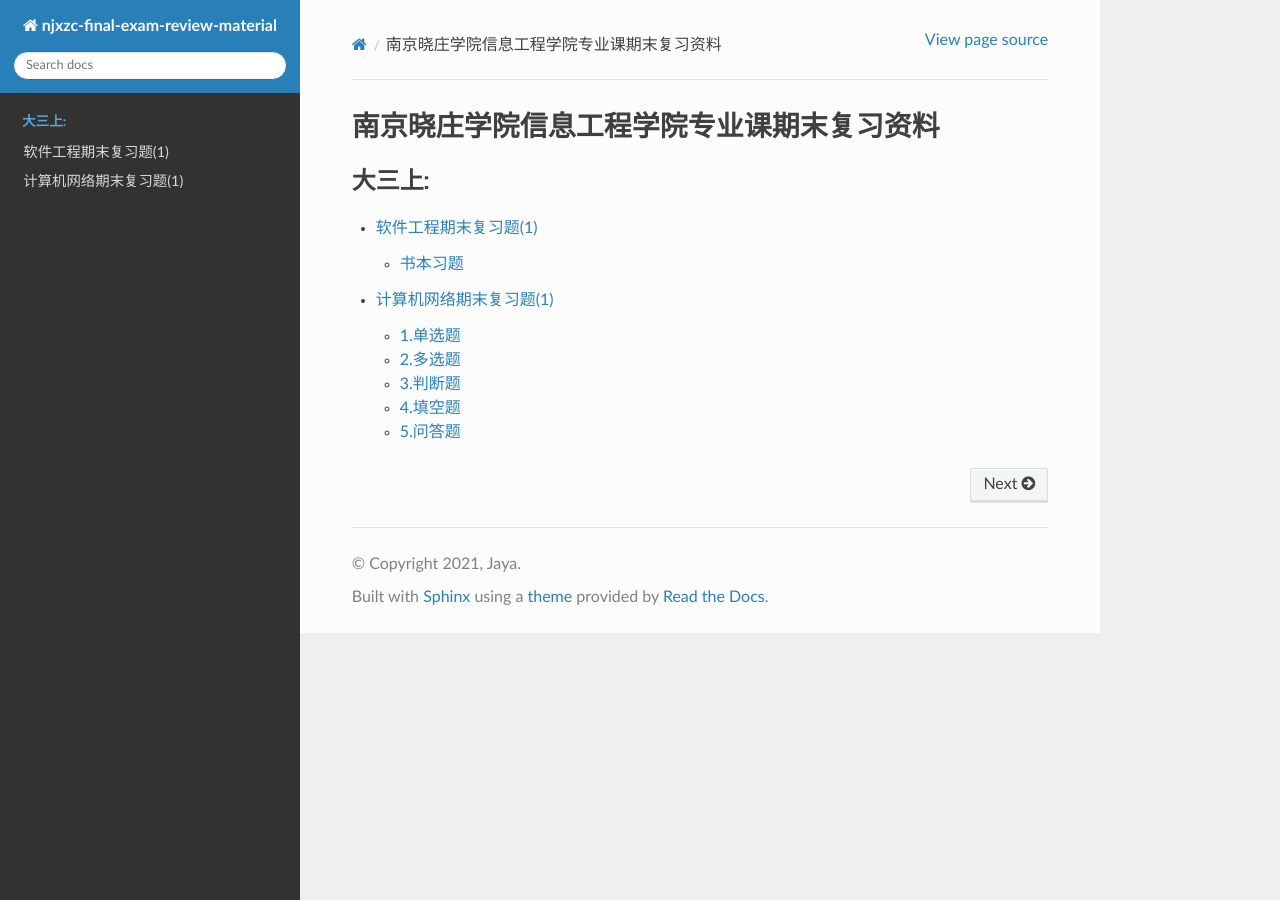
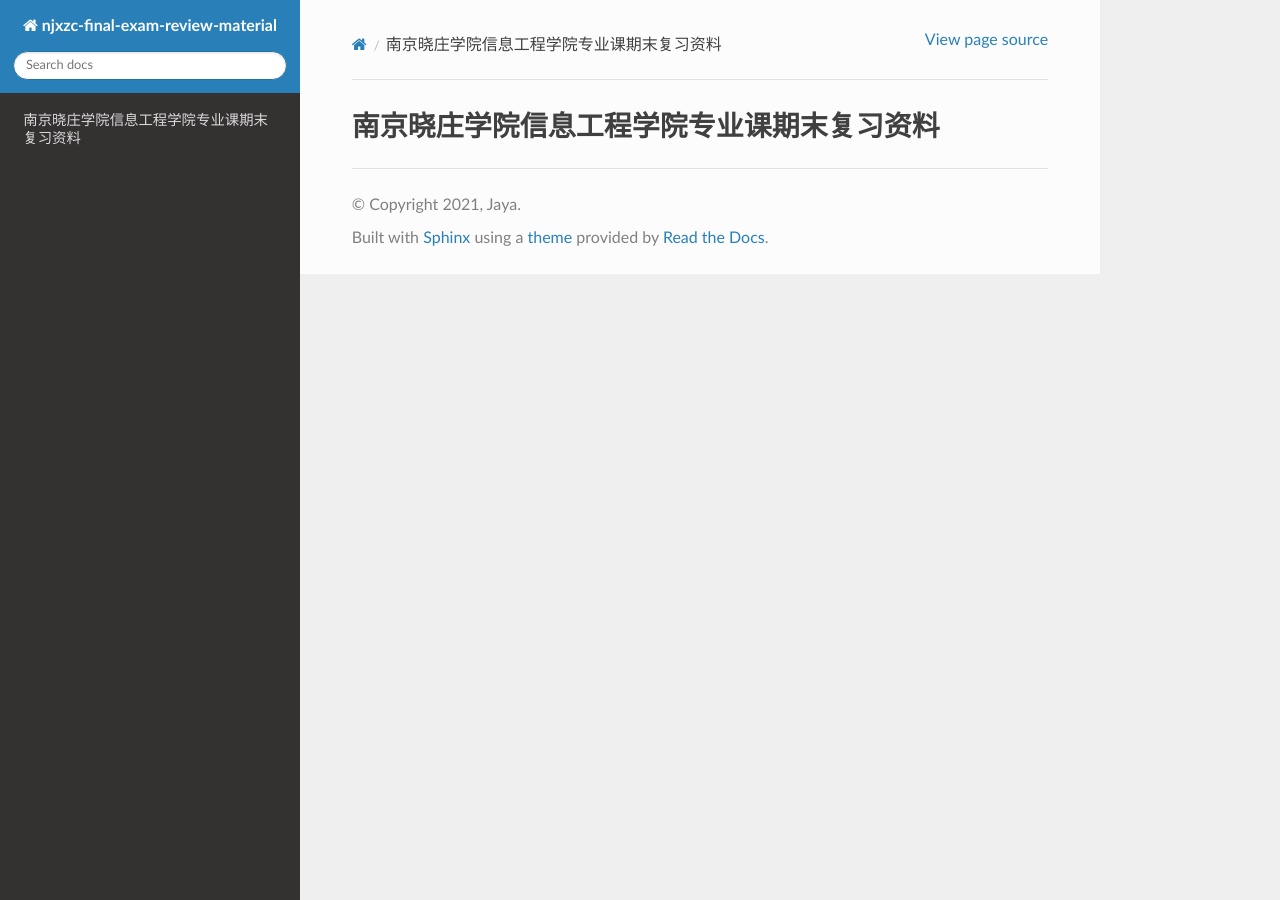
Before and after one commit to gitter-badger/njxzc-final-exam-review-material, a Sphinx documentation site: the page built from source/index.rst, in a window 1280 px wide. Built offline with Sphinx 7.4.7 and the Read the Docs theme 2.0.0, drawn with Linux system fonts in a browser that asks for light colours; part of the change alters nothing that is shown.

```diff
--- a/source/cn/cn-review-exercise01.rst
+++ /dev/null
@@ -1,355 +0,0 @@
-计算机网络期末复习题(1)
-=======================
-
-注：没有的解析的题目，自己可以自行百度搜索，或者看书理解。
-
-.. _1单选题:
-
-1.单选题
---------
-
-.. figure:: https://gitee.com/gujiakai/pic-go-typora02/raw/master/img/202112270737287.png
-   :alt:
-
-| 参考解答：C
-| 解析：
-| 子网掩码为255.255.255.224——>IP地址是32位的二进制代码，网络号部分占27位，主机号部分占5位。
-| 又∵主机号全0代表这个网络段本身，称之为"网络地址"。
-| ∴只需将IP地址为218.22.50.40的主机号部分置为0，即得到该主机驻留子网的网络地址。
-| 218.22.50.00101000，将该IP地址的最后5位全置0，得：
-| 218.22.50.00100000，转换成十进制为218.22.50.32。
-| 故选择C选项
-
-.. figure:: https://gitee.com/gujiakai/pic-go-typora02/raw/master/img/202112270747188.png
-   :alt:
-
-| 参考解答：D
-| 备注：
-| 划分子网是把IP地址的主机号host-id进行再划分，而不改变IP地址的网络号net-id(对于分类的IP地址而言)；
-| 对于无分类编址的IP地址而言,划分子网是把IP地址的主机号host-id进行再划分，即增加IP地址的网络前缀。
-| 划分出来的子网使用相同的掩码。
-| 解析：
-| C类网络——>32位的IP地址中，网络号部分占24位，主机号部分占8位。
-| 因为每借一位主机号，则可多出2(2^1)个子网。
-| 故要想切割成5个子网，则需借3位主机号(2\ :sup:`3=8>5;2`\ 2=4<5)。
-| 故网络号部分占27(24+3)位。
-| 即子网掩码为11111111.11111111.11111111.11100000，
-| 转换成十进制为255.255.255.224。
-| 故选择D选项
-
-.. figure:: https://gitee.com/gujiakai/pic-go-typora02/raw/master/img/202112270756438.png
-   :alt:
-
-| 参考解答：C
-| 解析：
-| 常识性问题：HTTP协议
-
-.. figure:: https://gitee.com/gujiakai/pic-go-typora02/raw/master/img/202112270758375.png
-   :alt:
-
-| 参考解答：D
-| 解析：(书本P275)
-| 端口不是默认的80端口，则不可省略；访问网站一般都是访问的是index.html，这部分可省略。
-
-.. figure:: https://gitee.com/gujiakai/pic-go-typora02/raw/master/img/202112270801473.png
-   :alt:
-
-| 参考解答：A
-| 解析：
-| 转发数据包时，网络层使用的主要信息依据是转发表，即IP路由表。
-
-.. figure:: https://gitee.com/gujiakai/pic-go-typora02/raw/master/img/202112270805915.png
-   :alt:
-
-| 参考解答：B
-| 解析：
-| 该计算机网络系统是属于局域网(LAN，Local Area Network)，
-| 故选择B选项
-| A选项PAN(Personal Area Network)，代表个人区域网
-| C选项MAN(Metropolitan Area Network)，代表城域网
-| D选项WAN(Wide Area Network)，代表广域网
-
-.. figure:: https://gitee.com/gujiakai/pic-go-typora02/raw/master/img/202112270809997.png
-   :alt:
-
-| 参考解答：C
-| 解析：(书本P307)
-| SNMP(Simple Network Management Protocol)：简单网络管理协议
-| A选项用于邮件发送；
-| B选项用于文件传输；
-| D选项用于浏览器和Web服务器之间传送万维网文档。
-
-.. figure:: https://gitee.com/gujiakai/pic-go-typora02/raw/master/img/202112270816499.png
-   :alt:
-
-| 参考解答：C
-| 解析：
-| A选项比特流是物理层的协议数据单元(Protocol Data Unit)；
-| D选项分组是网路层的PDU。
-
-.. figure:: https://gitee.com/gujiakai/pic-go-typora02/raw/master/img/202112270818494.png
-   :alt:
-
-| 参考解答：C
-| 解析：(书本P124表4-2)
-| IP地址的每个字段的十进制范围为0~255，A选项的第三个字段为809，故不合法；
-| B选项属于C类IP地址，其主机号部分全为1，则代表广播地址，故不合法；
-| D选项，属于A类IP地址，其网络号部分全为0，一般不指派，故不合法。
-
-.. figure:: https://gitee.com/gujiakai/pic-go-typora02/raw/master/img/202112270826506.png
-   :alt:
-
-| 参考解答：B
-| 解析：
-| 通过路由器或者三层交换机才能通信，表明两个主机属于不同的网络。
-| 子网掩码为255.255.192.0，表明32位的IP地址，网络号部分占18位，主机号部分占14位。
-| 主机IP地址为129.23.144.16，将IP地址的后两个字段转换成二进制为129.23.10010000.00010000，
-| 故该主机所处的网络的网络地址为129.23.10000000.00000000【主机号部分置为0，代表这个网络段本身】
-| 转换成十进制为129.23.128.0。该网段的主机IP地址范围为129.23.128.1~129.23.255.254【去掉主机
-| 号全为0和全为1的部分】
-| 可以发现A、C、D选项均属于该网络，只有B选项属于其他网络，故选择B选项。
-
-.. figure:: https://gitee.com/gujiakai/pic-go-typora02/raw/master/img/202112270859389.png
-   :alt:
-
-| 参考解答：C
-| 解析：(书本P133)
-
-.. figure:: https://gitee.com/gujiakai/pic-go-typora02/raw/master/img/202112270903824.png
-   :alt:
-
-| 参考解答：D
-| 解析：(书本P157-167)
-| OSPF和RIP都属于动态路由，故A选项错误；
-| OSPF属于链路状态型路由协议，RIP属于距离向量型路由协议；
-| D选项是对的，C选项前后颠倒了。
-
-.. figure:: https://gitee.com/gujiakai/pic-go-typora02/raw/master/img/202112270909100.png
-   :alt:
-
-| 参考解答：A
-| 解析：(书本P263)
-| com(通用顶级域名)
-| net(网络服务机构)
-| org(非营利性租住)
-| gov(政府部门)
-
-.. figure:: https://gitee.com/gujiakai/pic-go-typora02/raw/master/img/202112270913985.png
-   :alt:
-
-| 参考解答：D
-| 解析：(书本P296 6-1)
-| TCP/IP体系的电子邮件系统规定电子邮件地址(E-mail address)的格式如下：
-| 用户名@邮件服务器的域名
-
-.. figure:: https://gitee.com/gujiakai/pic-go-typora02/raw/master/img/202112270915633.png
-   :alt:
-
-| 参考解答：B
-| 解析：(书本P215表5-2)
-
-.. figure:: https://gitee.com/gujiakai/pic-go-typora02/raw/master/img/202112270916171.png
-   :alt:
-
-| 参考解答：D
-| 解析：(书本P158)
-| 内部网关协议IGP(Interior Gateway
-  Protocol)，即在一个自治系统内部使用的路由选择协议，
-| 而这与在互联网中的其他自治系统选用什么路由选择协议无关。
-
-.. figure:: https://gitee.com/gujiakai/pic-go-typora02/raw/master/img/202112270918642.png
-   :alt:
-
-| 参考解答：B
-| 解析：(见下图)
-
-.. figure:: https://gitee.com/gujiakai/pic-go-typora02/raw/master/img/202112271001050.png
-   :alt:
-
-.. figure:: https://gitee.com/gujiakai/pic-go-typora02/raw/master/img/202112271003268.png
-   :alt:
-
-| 参考解答：D
-| 解析：
-| IP地址为184.231.138.239，其属于B类IP地址。
-| 网络号部分占16位，主机号部分占16位。
-| 因主机地址部分的前10位用于子网，则主机号部分只剩下6位。
-| 故子网掩码为11111111.11111111.11111111.11000000，
-| 转换成十进制为255.255.255.192
-
-.. figure:: https://gitee.com/gujiakai/pic-go-typora02/raw/master/img/202112271014036.png
-   :alt:
-
-| 参考解答：A
-| 解析：(书本P95/见下图)
-
-.. figure:: https://gitee.com/gujiakai/pic-go-typora02/raw/master/img/202112271014195.png
-   :alt:
-
-.. figure:: https://gitee.com/gujiakai/pic-go-typora02/raw/master/img/202112271017215.png
-   :alt:
-
-| 参考解答：A
-| 解析：(见下图)
-
-.. figure:: https://gitee.com/gujiakai/pic-go-typora02/raw/master/img/202112271021227.png
-   :alt:
-
-.. _2多选题:
-
-2.多选题
---------
-
-.. figure:: https://gitee.com/gujiakai/pic-go-typora02/raw/master/img/202112271022636.png
-   :alt:
-
-| \**参考解答：A、C、D
-| 解析：
-| Web服务器是提供WWW服务的，不需要具有创建和编辑Web页面的功能。
-| 服务器和Web服务器不是一个东西。
-| 在云厂商处购买的服务器叫做云服务器，你可以给其安装Linux系统镜像或者是Windows
-  Server等镜像；
-| 而Web服务器是Tomcat、Nginx这类，具体的可以看下图解析。
-| Web服务器一般只需对其进行配置，如nginx，你需要配置网站根目录位置等，
-| 我从来没有用Web服务器，如nginx创建或编辑过一个html文件，因此B选项错误。
-
-.. figure:: https://gitee.com/gujiakai/pic-go-typora02/raw/master/img/202112271334674.png
-   :alt:
-
-.. figure:: https://gitee.com/gujiakai/pic-go-typora02/raw/master/img/202112271101068.png
-   :alt:
-
-| 参考解答：A、B、C
-| 解析：(书本P44)
-
-.. figure:: https://gitee.com/gujiakai/pic-go-typora02/raw/master/img/202112271104485.png
-   :alt:
-
-参考解答：A、B、C、D
-
-.. figure:: https://gitee.com/gujiakai/pic-go-typora02/raw/master/img/202112271106640.png
-   :alt:
-
-| \**参考解答：C、D
-| 解析：
-| 流量控制，是为了让发送方的发送速率不要太快，让接收方来得及接收，故A选项错误；
-| 分段和重组，是为了解决数据包过长的情况，故B选项错误
-
-.. _3判断题:
-
-3.判断题
---------
-
-.. figure:: https://gitee.com/gujiakai/pic-go-typora02/raw/master/img/202112271119269.png
-   :alt:
-
-| \**参考解答：错误
-| 解析：
-| 不是数据报的MAC地址表，是三层交换机的MAC地址表。
-
-.. figure:: https://gitee.com/gujiakai/pic-go-typora02/raw/master/img/202112271119720.png
-   :alt:
-
-| 参考解答：正确
-| 解析：(书本P143)
-
-.. _4填空题:
-
-4.填空题
---------
-
-.. figure:: https://gitee.com/gujiakai/pic-go-typora02/raw/master/img/202112271304112.png
-   :alt:
-
-| 参考解答：广域网、城域网、局域网
-| 解析：(书本P19)
-
-.. figure:: https://gitee.com/gujiakai/pic-go-typora02/raw/master/img/202112271304505.png
-   :alt:
-
-参考解答：通信、资源
-
-.. figure:: https://gitee.com/gujiakai/pic-go-typora02/raw/master/img/202112271328427.png
-   :alt:
-
-| 参考解答：调幅、调频、调相
-| 解析：(书本P45)
-
-.. figure:: https://gitee.com/gujiakai/pic-go-typora02/raw/master/img/202112271306745.png
-   :alt:
-
-参考解答：IP地址
-
-.. _5问答题:
-
-5.问答题
---------
-
-.. figure:: https://gitee.com/gujiakai/pic-go-typora02/raw/master/img/202112271318940.png
-   :alt:
-
-| 参考解答：
-| 解析：
-| IP数据报长度=IP首部+IP数据报数据部分
-| 故IP数据报数据部分=4000-20=3980字节
-| MTU(Maximum Transfer
-  Unit)：最大传送单元。当一个IP数据报封装成链路层的帧时，此数据报的总长度(即首部加上数据部分)一定不能超过下面的数据链路层所规定的MTU值。
-| 最常用的以太网就规定其MTU值是1500字节。即每一个分片的总长度(IP首部固定的20字节+每一个分片IP数据报的数据部分，当然这边约定IP数据报首部的可选字段长度为0)要<=1500，所以每一个分片IP数据报的数据部分<=1480。分片肯定是分得越少越好，因此每一个分片的IP数据报的数据部分取最大值1480。
-| IP数据报总长度/每一个分片的IP数据报的数据部分的最大值=3980÷1480=2...1020
-| ∴IP数据报数据部分分片数==2+1=3
-| 各数据报分片的数据字段长度为1480、1480、1020
-| 片偏移字段的取值分别为
-| 1480\ *(1-1)/8=0
-  1480*\ (2-1)/8=185
-| 1480*(3-1)/8=370
-
-| MF(More
-  Fragment)，MF=1表示后面还有切片的数据报。MF=0表示这已是若干数据报报片中的最后一个。
-| 故MF标志分别为1、1、0
-
-.. figure:: https://gitee.com/gujiakai/pic-go-typora02/raw/master/img/202112271318888.png
-   :alt:
-
-| 参考解答：
-| 解析：
-| 采用CRC的多项式是P(X)=X^4+X+1——>由多项式表示CRC方法得除数p=10011
-| 除数n+1=5，得n=4.所以原始数据加4位0，为11010110110000。
-| 11010110110000÷10011，余数为1110，即校验序列FCS的值为1110
-
-.. figure:: https://gitee.com/gujiakai/pic-go-typora02/raw/master/img/202112271320452.png
-   :alt:
-
-还有一列是主机范围(3)(6)(9)
-
-| 参考解答：
-| (1)28.85.245.0
-| (2)28.85.245.255
-| (3)28.85.245.1~8.85.245.254
-| (4)153.50.6.0
-| (5)153.50.6.127
-| (6)153.50.6.1~153.50.6.126
-| (7)200.12.45.96
-| (8)200.12.45.127
-| (9)200.12.45.97~200.12.45.126
-| 解析：
-| 这边所说的子网地址，表示的是该IP地址所处网络的网络地址。
-| 因此子网地址的求解，均可以套用公式：网络地址=IP地址与子网掩码相与
-| 28.85.245.00001000 and 255.255.255.0 得 28.85.245.0
-| 153.50.6.00011010 and 255.255.255.10000000 得 153.50.6.0
-| 200.12.45.01111011 and 255.255.255.11100000 得 200.12.45.01100000
-| 转换成十进制为200.12.45.96
-
-主机部分全为1，代表该网络的广播地址。
-
-主机范围，即去掉主机部分全为0和全为1的IP地址。
-
-.. figure:: https://gitee.com/gujiakai/pic-go-typora02/raw/master/img/202112271321218.png
-   :alt:
-
-| 参考解答：
-| (1)会话层
-| (2)网络层
-| (3)数据链路层
-| (4)运输层
-| (5)IP
-| 解析：(书本P31)
--- a/source/index.rst
+++ b/source/index.rst
@@ -9,6 +9,3 @@
 .. toctree::
    :maxdepth: 2
    :caption: 大三上:
-
-   se/se-review-exercise01
-   cn/cn-review-exercise01
--- a/source/se/se-review-exercise01.rst
+++ /dev/null
@@ -1,109 +0,0 @@
-软件工程期末复习题(1)
-=====================
-
-书本习题
---------
-
-| 书本P53题4、题5
-| 详情，见\ `软件工程：第 3 周课堂笔记
-  01 <https://hexo.gujiakai.top/2021/09/se-notes/se-week03-01/#%E8%AF%BE%E5%90%8E%E8%A1%A5%E5%85%85>`__
-
-| 书本P73题3、题6
-| 详情，见\ `软件工程：第 5 周课堂笔记
-  01 <https://hexo.gujiakai.top/2021/10/se-notes/se-week05-01/#%E8%A1%A5%E5%85%851>`__
-
-书本P114题4第1小问
-
-美国某大学有200名教师，校方与教师工会刚刚签订一项协议。按照协议，所有年工资超过\ :math:`26000(含`\ 26000)的教师工资将保持不变，年工资少于26000的教师将增加工资，所增加工资数额按下述方法计算：给每位教师所赡养的人(包括教师本人)每年补助\ :math:`100，此外，教师有一年工龄每年再多补助￥50，但是，增加后的年工资总额不能多于`\ 26000。
-
-| 教师工资档案存储在行政办公室的光盘上，档案中有目前的年工资、赡养的人数、雇佣日期等信息。需要写一个程序计算并印出每名教师的原工资和调整后的新工资。
-| 要求：
-| (1)画出此系统的数据流图
-
-| 知识储备：
-| a.数据流图的基本要点是描绘"做什么"，而不考虑"怎样做"。
-| b.数据流图中有4种基本符号：
-| 正方形(或立方体)表示数据的源点或终点；
-| 圆角矩形(或圆形)代表变换数据的处理；
-| 开口矩形(或两条平行横线)代表数据存储；
-| 箭头表示数据流，即特定数据的流动方向。
-| c.数据存储和数据流都是数据，仅仅所处的状态不同。数据存储
-| 是处于静止状态的数据，数据流是处于运动中的的数据。
-
-| 数据流图的绘制流程：
-| 1)找出源点和终点、数据存储、数据流、数据处理
-| 2)按数据流图的基本符号，对其进行绘制
-
-0层数据流图到底是不是顶层数据流图？
-
-答：有一个方法，没说-1层，0层就是顶层。
-
-| （1）
-| a.顶层数据流图
-| 源点：行政楼办公室的光盘
-| 终点：行政楼办公室的光盘
-| 处理：工资调整系统
-| 输入：目前的教师工资档案
-| 输出：调整后的教师工资档案
-
-.. figure:: https://gitee.com/gujiakai/pic-go-typora02/raw/master/img/202112281322333.png
-   :alt:
-
-| b.功能型数据流图
-| 没有标准答案，只要你画出的功能型数据流图规范有理即可。
-
-.. figure:: https://gitee.com/gujiakai/pic-go-typora02/raw/master/img/202112282012101.png
-   :alt:
-
-书本P141题3
-
-画出下列伪代码程序的流程图和盒图
-
-.. figure:: https://gitee.com/gujiakai/pic-go-typora02/raw/master/img/202112281037735.png
-   :alt:
-
-| 知识储备：
-| 程序流程图(P124)
-| 程序流程图是一种描述程序流向的图形。一般由处理框、判断框、起止框、连接点、流程线、注释框等元素构成。
-| 盒图(N-S图)(P125)
-| 盒图没有箭头。
-
-程序流程图：
-
-.. figure:: https://gitee.com/gujiakai/pic-go-typora02/raw/master/img/202112281425653.png
-   :alt:
-
-N-S图：
-
-.. figure:: https://gitee.com/gujiakai/pic-go-typora02/raw/master/img/202112281433929.png
-   :alt:
-
-书本P142题7
-
-| 某交易所规定给经纪人的手续费计算方法如下：总手续费等于基本手续费加上与交易中的每股价格和股数有关的附加手续费。
-| 如果交易金额少于1000元，则基本手续费为交易金额的8.4%;
-| 如果交易总金额在1000元~10000元之间，则基本手续费为交易金额的5%，再加34元;
-| 如果金额超过10000元，则基本手续费为交易金额的4%加上134元。
-| 当每股售价低于14元时，附加手续费为基本手续费的5%，除非买进、卖出的股数不是100的倍数，在这种情况下附加手续费为基本手续费的9%。
-| 当每股售价在14元到25元之间时，附加手续费为基本手续费的2%，除非交易的股数不是100的倍数，在这种情况下附加手续费为基本手续费的6%。
-| 当每股售价超过25元时，如果交易的股数零散(即不是100的倍数)，则附加手续费为基本手续费的4%，否则附加手续费为基本手续费的1%。
-
-| 要求：
-| (1)用判定表表示手续费的计算方法。
-| (2)用判定树表示手续费的计算方法。
-
-| (1)判定表表示手续费
-| 设交易金额为w元，每股售价为N元，交易的股数为n。
-
-看不清楚图片，请戳我！
-
-.. figure:: https://gitee.com/gujiakai/pic-go-typora02/raw/master/img/202112281516072.png
-   :alt:
-
-| (2)判定树表示手续费
-| 设交易金额为w元，每股售价为N元，交易的股数为n。
-
-看不清楚图片，请戳我！
-
-.. figure:: https://gitee.com/gujiakai/pic-go-typora02/raw/master/img/202112281537662.png
-   :alt:
```
Also changed, not shown: 2 other files.
